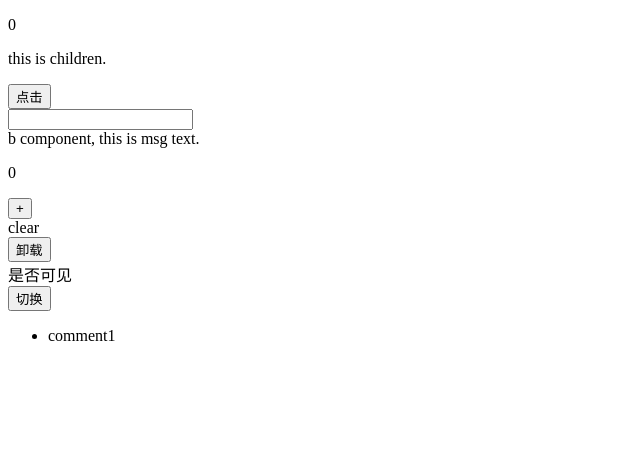
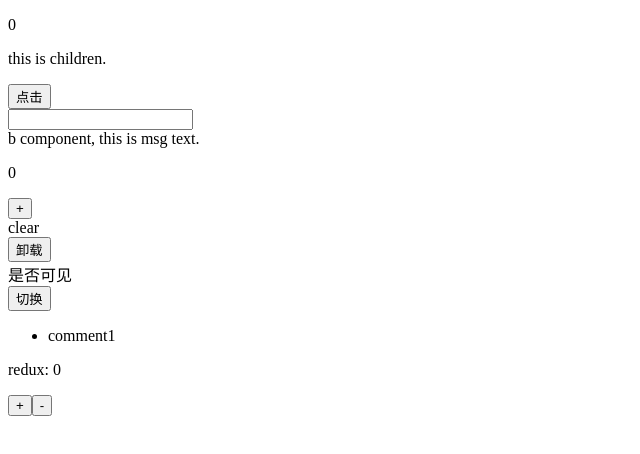
Before and after one commit to robbiemie/react-learning, a React (Create React App) app: page / in a window 1280 px wide. Shown: the top 454 px of the page, without its empty margins (0-640 px from the left). Built offline with nearby package versions, Linux system fonts and the light colour scheme.

Commit message:
feat: 使用和修改 store

```diff
--- a/src/App.js
+++ b/src/App.js
@@ -1,5 +1,7 @@
 import classNames from "classnames";
 import { useState, useRef, createContext, useContext, useEffect } from "react";
+import { useSelector, useDispatch } from "react-redux";
+import { increase, decrease } from "./store/modules/counter";
 
 // 创建一个 context
 const MsgContext = createContext();
@@ -128,13 +130,27 @@ const useFetchData = () => {
 const FetchDataCom = () => {
 
   const {
-    list,
-    setList
+    list
   } = useFetchData()
 
   return (<ul>
     {list.map(item => <li key={item.id}>{item.text}</li>)}
   </ul>)
+}
+
+// redux
+const ReduxCom = () => {
+  const {count} = useSelector(state => state.counter)
+  const dispatch = useDispatch()
+  return (<div>
+    <p>
+      redux: {count}
+    </p>
+    <div>
+      <button onClick={() => dispatch(increase())}>+</button>
+      <button onClick={() => dispatch(decrease())}>-</button>
+    </div>
+  </div>)
 }
 
 function App() {
@@ -155,6 +171,7 @@ function App() {
         <button onClick={() => setFlag(false)}>卸载</button>
         <CustomHookCom/>
         <FetchDataCom/>
+        <ReduxCom/>
       </MsgContext.Provider>
     </div>
   );
--- a/src/index.js
+++ b/src/index.js
@@ -1,8 +1,12 @@
 import React from 'react';
 import ReactDOM from 'react-dom/client';
+import { Provider } from 'react-redux';
+import store from './store';
 import App from './App';
 
 const root = ReactDOM.createRoot(document.getElementById('root'));
 root.render(
-    <App />
+    <Provider store={store}>
+        <App />
+    </Provider>
 );
```
Also changed, not shown: image-4.png (added), 1 other file (tests, documents, lock files or other folders).
